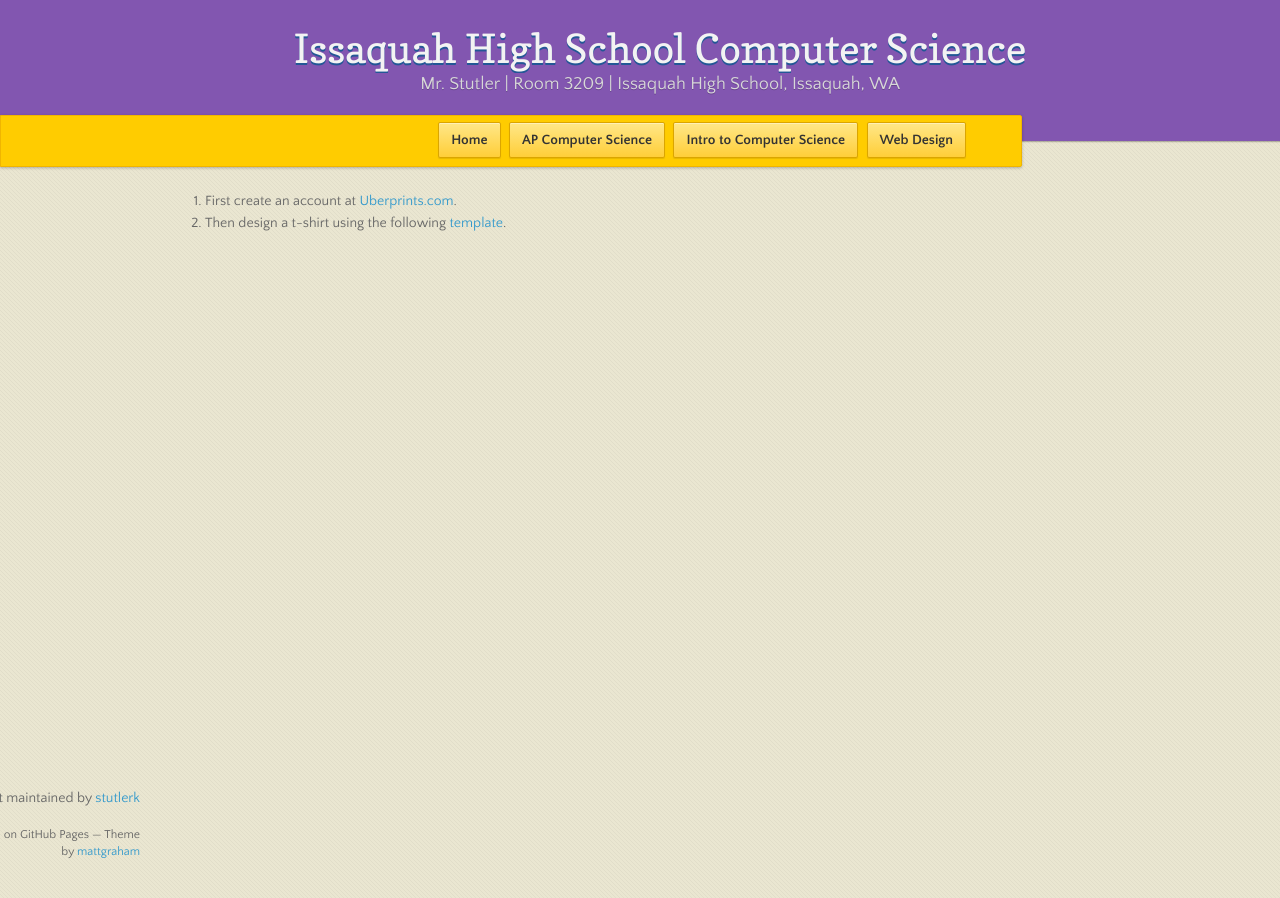
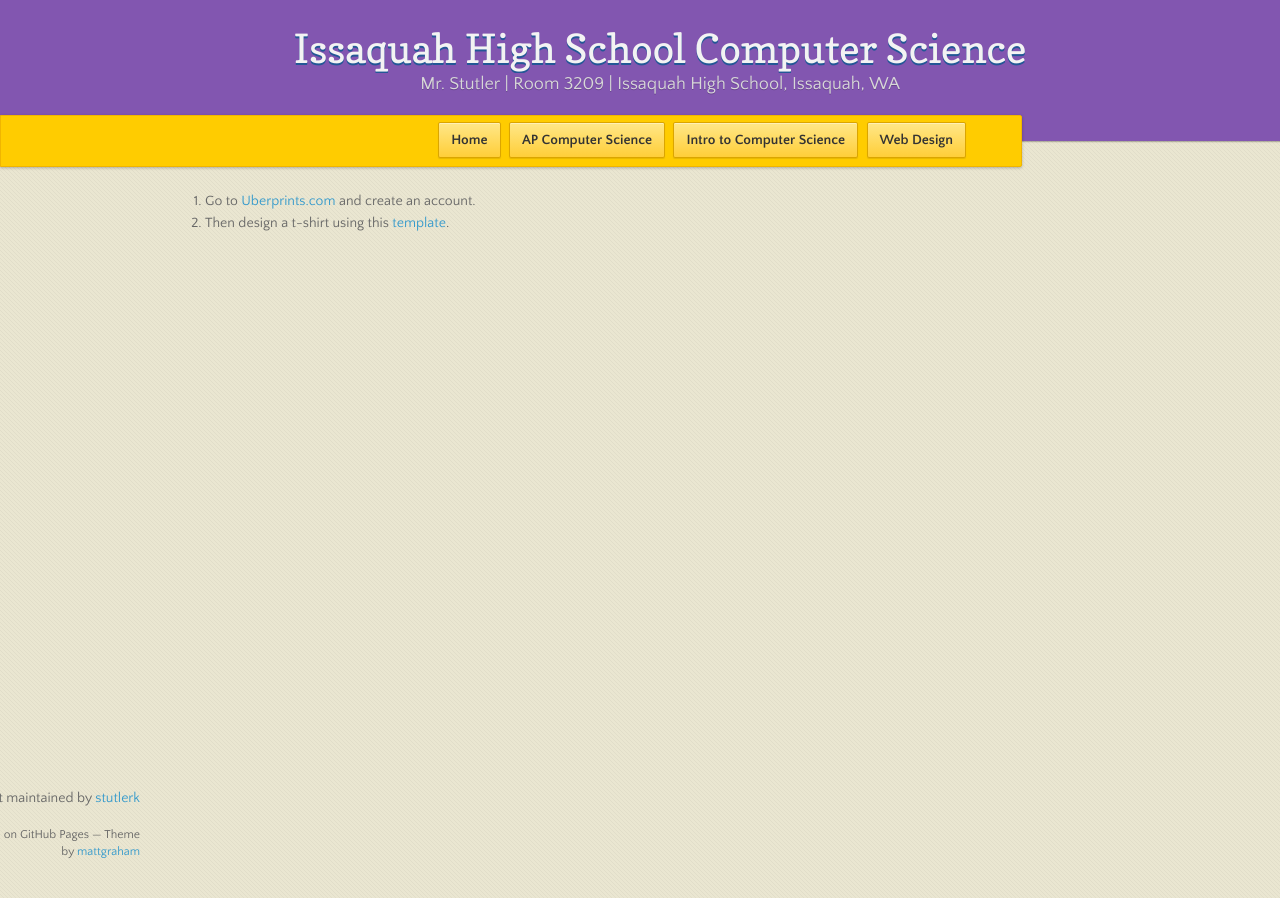
Before and after one commit to stutlerk/ihs-website, a Jekyll site: the page built from _posts/2018-02-15-TEALS-TShirts.md, in a window 1280 px wide. Built offline with Jekyll 4.4.1, drawn with Linux system fonts in a browser that asks for light colours; nearby versions of some CDN libraries; our own code applies the rules of GitHub Pages for plain Markdown files.

Commit message:
Update 2018-02-15-TEALS-TShirts.md

```diff
--- a/_posts/2018-02-15-TEALS-TShirts.md
+++ b/_posts/2018-02-15-TEALS-TShirts.md
@@ -1,6 +1,6 @@
 ---
-title: TEALS T-Shirts! **Designs due Sunday, Feb 25 at 7pm**
+title: TEALS T-Shirts! *Designs due Sunday, Feb 25 at 7pm*
 categories: [apcs]
 ---
-1. First create an account at [Uberprints.com](http://wwww.uberprints.com){:target="_blank"}.
-2. Then design a t-shirt using the following [template](http://www.uberprints.com/designs/shared/735043/uqwrll3hdjh6dvnpb8p2){:target="_blank"}.
+1. Go to [Uberprints.com](http://wwww.uberprints.com){:target="_blank"} and create an account.
+2. Then design a t-shirt using this [template](http://www.uberprints.com/designs/shared/735043/uqwrll3hdjh6dvnpb8p2){:target="_blank"}.
```
